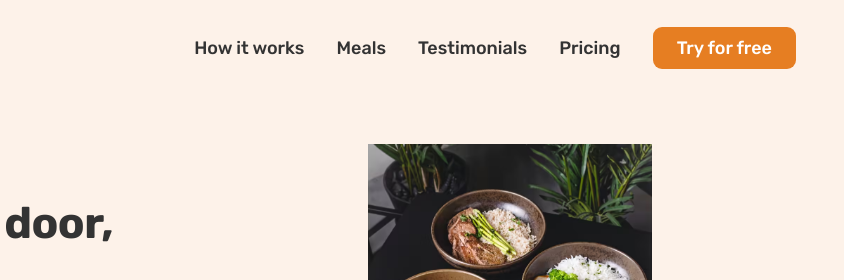
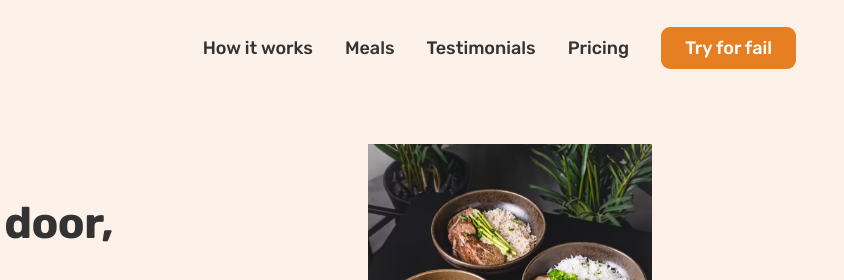
Before and after one commit to UYGUNOVNA/magicfood, a plain HTML site: page index.html in a window 1280 px wide. Shown: the top 280 px of the page, 436-1280 px from the left. Drawn offline with nearby package versions, Linux system fonts and the light colour scheme.

Commit message:
new Change

```diff
--- a/index.html
+++ b/index.html
@@ -50,7 +50,7 @@
           <li><a class="main-nav-link" href="#">Testimonials</a></li>
           <li><a class="main-nav-link" href="#">Pricing</a></li>
           <li>
-            <a class="main-nav-link nav-cta" href="#">Try for free</a>
+            <a class="main-nav-link nav-cta" href="#">Try for fail</a>
           </li>
         </ul>
       </nav>
```
